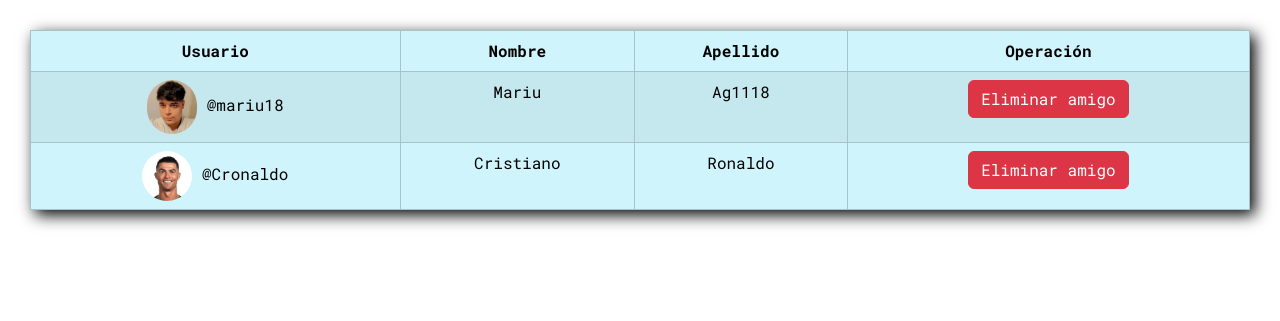
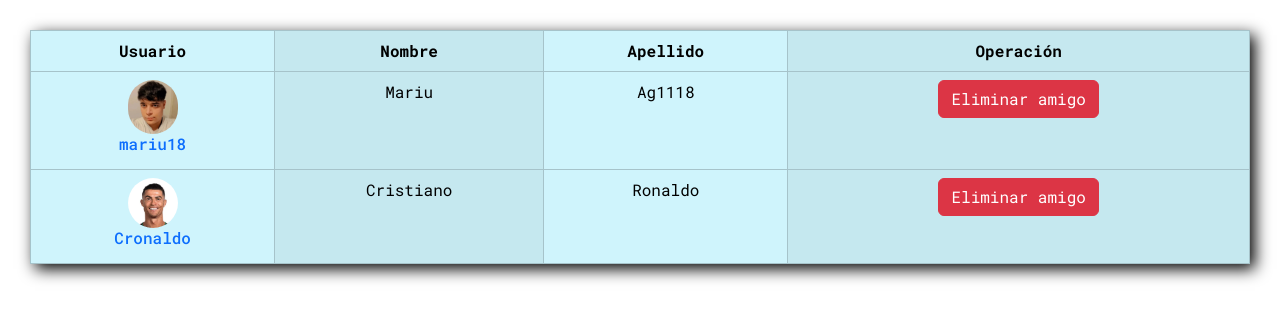
Before and after one commit to santimontironi/red-social-django, a Django app: page /mis-amigos/ in a window 1280 px wide. Shown: the part 127-448 px from the top of the page. Run offline with Django 5.2, Linux system fonts and the light colour scheme; a user stored in the database is signed in; data comes from the database, SQL or seed files in the repository; both versions use the stored data as it was after the commit; some libraries are stand-ins or nearby versions; some web fonts are replaced.

Commit message:
se agrego la ruta del usuario al apretar su nombre en el listado de mis amigos

```diff
--- a/redsocialapp/static/css/estilos.css
+++ b/redsocialapp/static/css/estilos.css
@@ -413,12 +413,13 @@ body{
     grid-template-columns: repeat(3,1fr);
     margin-top: 35px;
     place-items: center;
+    align-items: start;
     gap: 40px;
 }
 
 .publicaciones-usuario .publicacion-usuario{
     width: 350px;
-    height: 100%;
+    min-height: 300px;
     padding: 15px;
     background-color: #2129a5;
     box-shadow: 5px 5px 5px #000;
--- a/redsocialapp/templates/misAmigos.html
+++ b/redsocialapp/templates/misAmigos.html
@@ -5,7 +5,7 @@
 
     <section class="contenedorMisAmigos">
         {%if hayAmigos%}
-            <table class="table text-center table-striped table-bordered table-responsive-sm table-info">
+            <table class="table text-center table-bordered table-responsive table-info table-hover table-striped-columns">
                 <thead>
                     <tr>
                         <th scope="col">Usuario</th>
@@ -19,7 +19,7 @@
                         <tr>
                             <td>
                                 <img src="{{amigo.perfil.imagen.url}}" alt="foto de {{amigo.username}}" width="50" style="border-radius: 9999px;">
-                                @{{amigo.username}}
+                                <a href="{% url 'usuario' amigo.perfil.id %}" style="text-decoration: none;"><h6>{{ amigo.username }}</h6></a>
                             </td>
                             <td>{{amigo.perfil.nombre}}</td>
                             <td>{{amigo.perfil.apellido}}</td>
```
Also changed, not shown: db.sqlite3.
